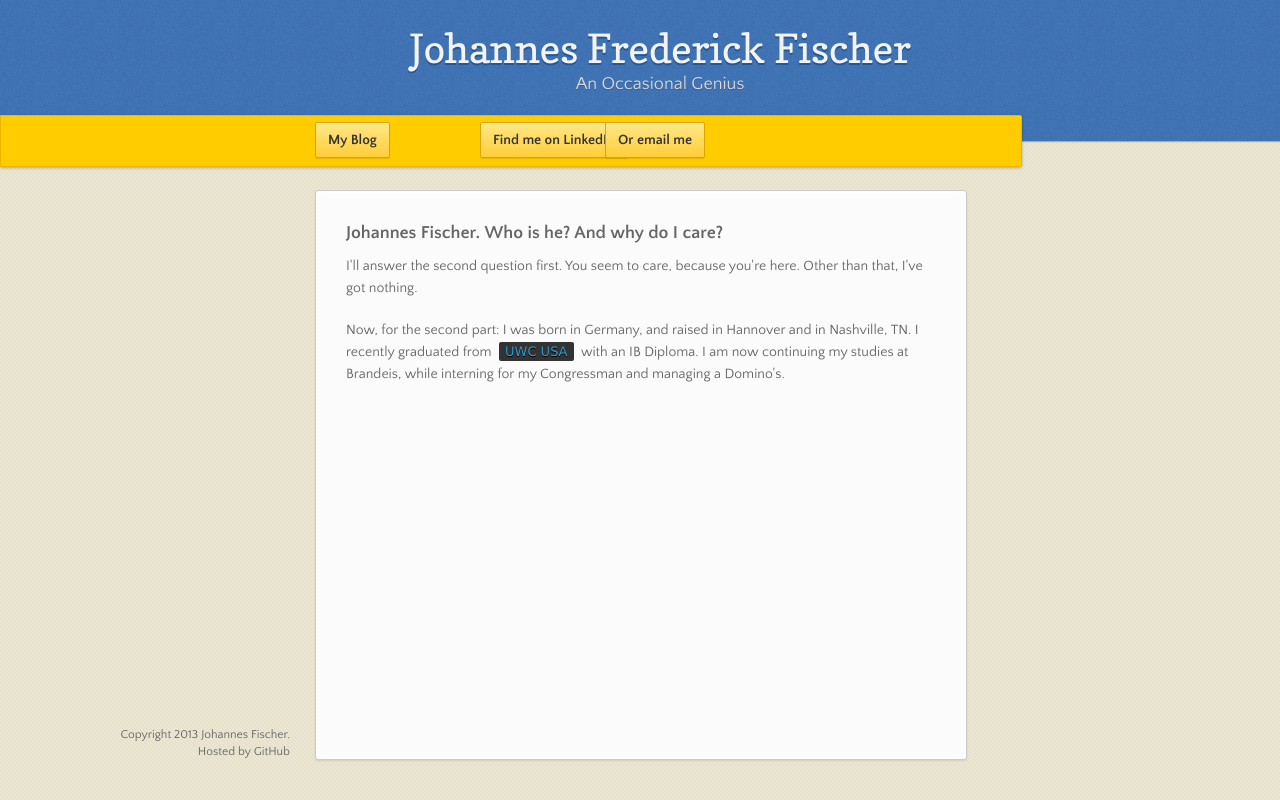
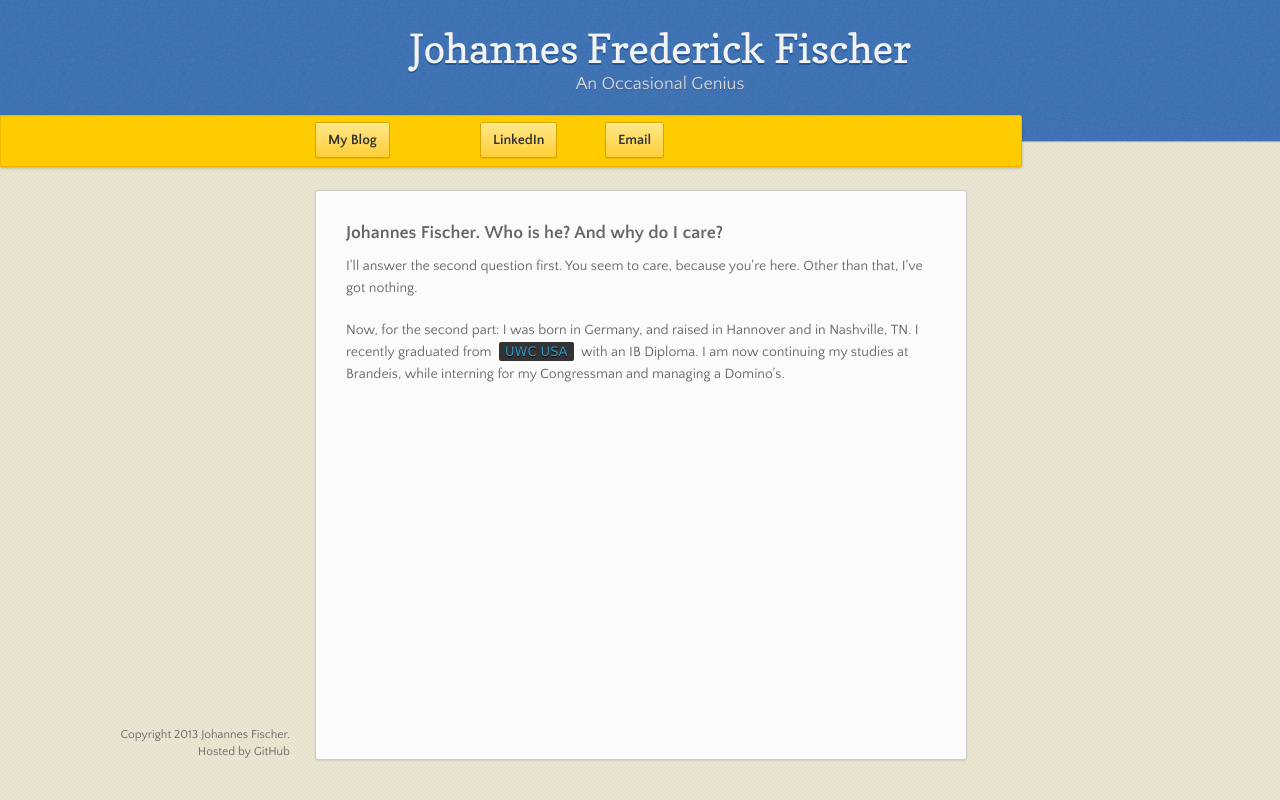
Before and after one commit to fischerjohannes/fischerjohannes.github.io, a plain HTML site: page index.html in a window 1280 px wide. Drawn offline with nearby package versions, Linux system fonts and the light colour scheme.

Commit message:
Update index.html

```diff
--- a/index.html
+++ b/index.html
@@ -24,8 +24,8 @@
       <div id="banner">
 
         <a href="https://medium.com/@jfschr" class="button fork"><strong>My Blog</strong></a>
-         <a href="http://www.linkedin.com/in/fischerjohannes" class="button twit"><strong>Find me on LinkedIn</strong></a>
-         <a href="mailto:johannesf@posteo.de" class="button em"><strong>Or email me</strong></a>
+         <a href="http://www.linkedin.com/in/fischerjohannes" class="button twit"><strong>LinkedIn</strong></a>
+         <a href="mailto:johannesf@posteo.de" class="button em"><strong>Email</strong></a>
 
 
       </div><!-- end banner -->
```
